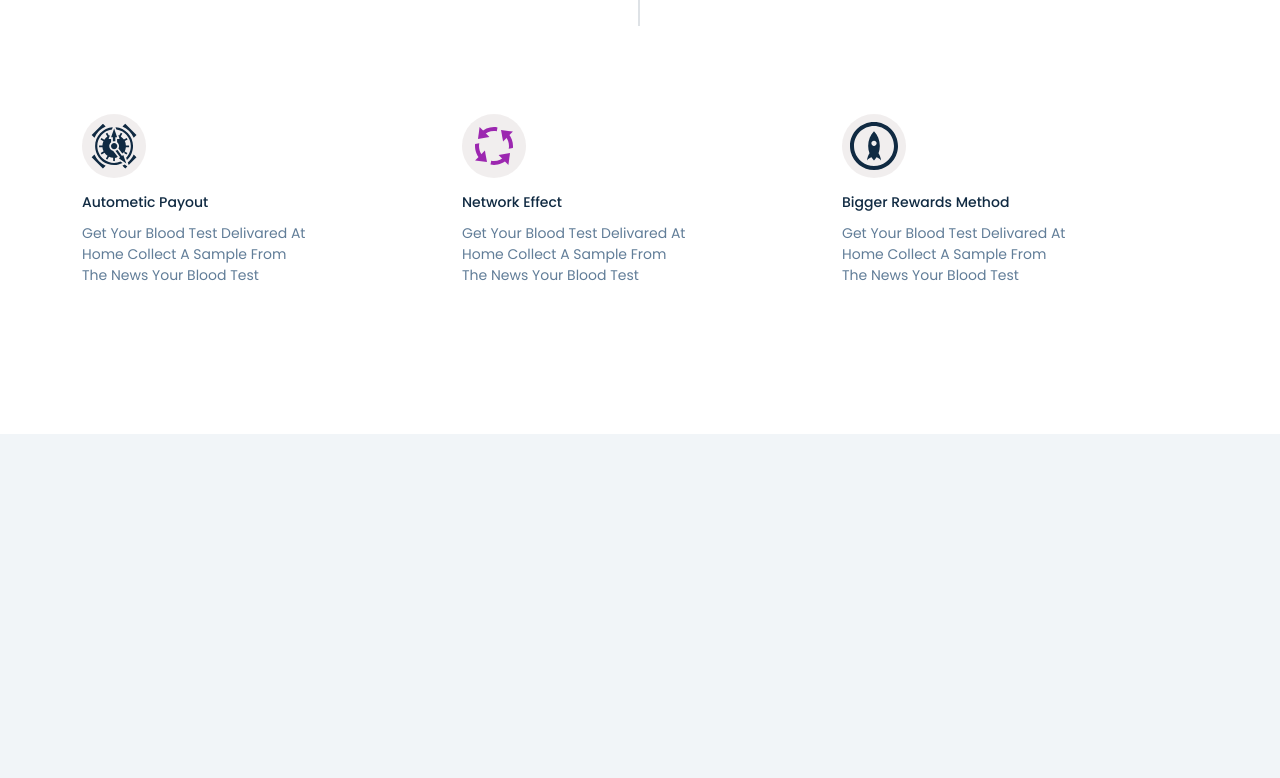
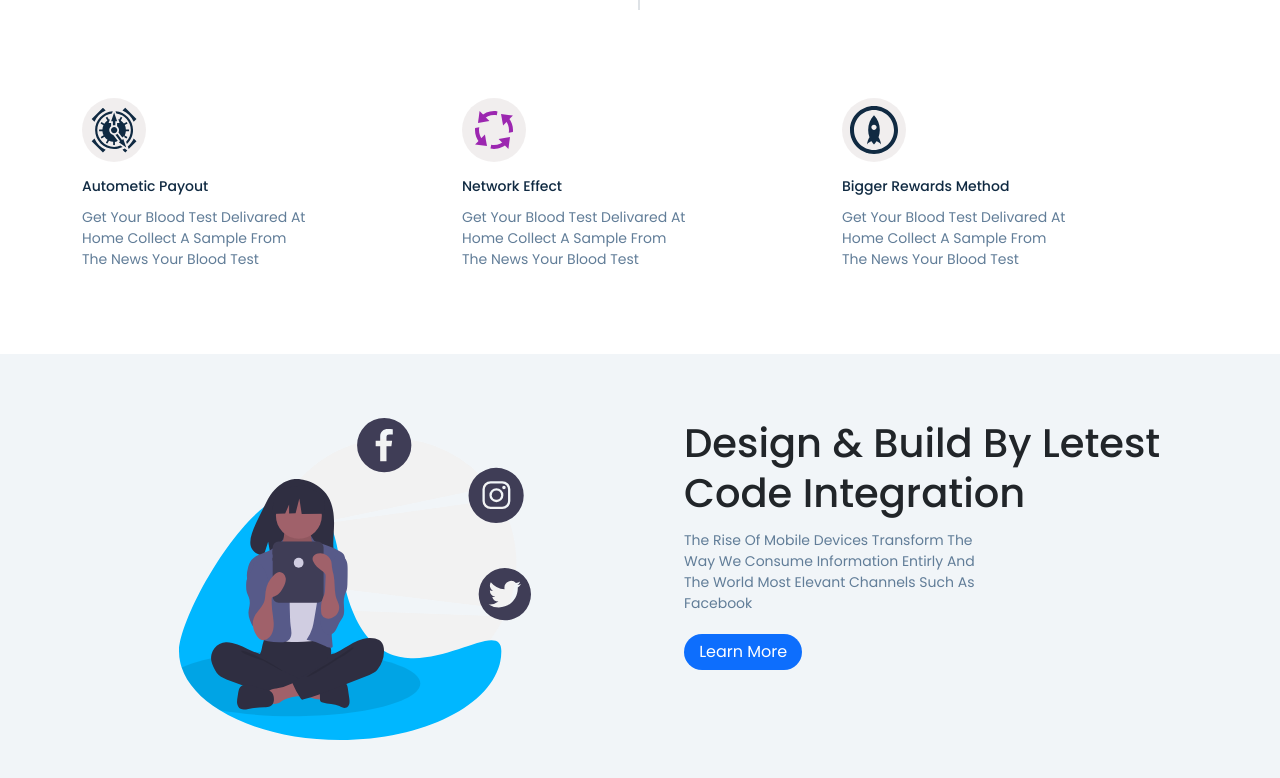
Before and after one commit to nezam0003/React-Blog, a React (Create React App) app: page /features in a window 1280 px wide. Shown: the part 864-1642 px from the top of the page. Before the commit the page ends 1346 px from the top, so only its background shows below. Built offline with nearby package versions, Linux system fonts and the light colour scheme.

Commit message:
DesignIntegration component done

```diff
--- a/src/App.css
+++ b/src/App.css
@@ -85,6 +85,16 @@ h3 {
 h4 {
   font-size: 0.875rem;
 }
+
+@media screen and (max-width: 600px) {
+  h1 {
+    font-size: 2.2rem;
+  }
+  h2 {
+    font-size: 1.8rem;
+  }
+}
+
 p {
   margin-bottom: 1.25rem;
   color: var(--clr-grey-5);
@@ -167,9 +177,7 @@ nav {
   overflow: hidden;
   transition: var(--transition);
 }
-/* .show-container {
-  height: 10rem;
-} */
+
 @media screen and (min-width: 800px) {
   .navbar-container {
     max-width: 1200px;
@@ -218,12 +226,4 @@ nav {
 /* Navbar  end*/
 
 /* Hero start */
-
-.custom-border {
-  border-radius: 1.5rem;
-}
-
-.custom-img {
-  max-width: 450px;
-}
 /* Hero end */
--- /dev/null
+++ b/src/components/Button.jsx
@@ -0,0 +1,37 @@
+import React from "react";
+import styled from "styled-components";
+
+const Button = ({ text }) => {
+  return <ButtonContainer>{text}</ButtonContainer>;
+};
+
+const ButtonContainer = styled.button`
+  outline: none;
+  border: none;
+  display: inline-block;
+  font-weight: 400;
+  line-height: 1.5;
+  color: #fff;
+  background-color: #0d6efd;
+  text-align: center;
+  text-decoration: none;
+  text-transform: capitalize;
+  vertical-align: middle;
+  cursor: pointer;
+  -webkit-user-select: none;
+  -moz-user-select: none;
+  user-select: none;
+  padding: 0.375rem 0.95rem;
+  font-size: 1rem;
+  border-radius: 1.5rem;
+  transition: color 0.15s ease-in-out, background-color 0.15s ease-in-out,
+    border-color 0.15s ease-in-out, box-shadow 0.15s ease-in-out;
+
+  &:hover {
+    color: #fff;
+    background-color: #0b5ed7;
+    border-color: #0a58ca;
+  }
+`;
+
+export default Button;
--- /dev/null
+++ b/src/components/DesignIntegration.jsx
@@ -0,0 +1,54 @@
+import React from "react";
+import social from "../images/social.svg";
+import styled from "styled-components";
+import Title from "./Title";
+import Button from "./Button";
+
+const DesignIntegration = () => {
+  return (
+    <DesignSection>
+      <div className="container">
+        <div className="row">
+          <div className="col-10 mx-auto mx-md-0 mb-4 mb-md-0 col-md-6">
+            <div className="img-container">
+              <img src={social} alt="social" className="img-fluid" />
+            </div>
+          </div>
+          <div className="col-10 mx-auto mx-md-0 mb-3 mb-md-0 col-md-6">
+            <div className="design-content">
+              <Title title="Design & build by letest code integration" />
+              <p className="text-capitalize">
+                the rise of mobile devices transform the way we consume
+                information entirly and the world most elevant channels such as
+                facebook
+              </p>
+              <Button text="learn more" />
+            </div>
+          </div>
+        </div>
+      </div>
+    </DesignSection>
+  );
+};
+
+const DesignSection = styled.section`
+  padding: 4rem 0;
+
+  .img-container {
+    width: 100%;
+    display: flex;
+    justify-content: center;
+    align-items: center;
+    img {
+      max-width: 22rem;
+    }
+  }
+  .design-content {
+    margin-left: 2rem;
+  }
+  p {
+    max-width: 60%;
+  }
+`;
+
+export default DesignIntegration;
--- a/src/components/hero/HeroContent.jsx
+++ b/src/components/hero/HeroContent.jsx
@@ -1,6 +1,7 @@
 import React from "react";
 import { HiBadgeCheck } from "react-icons/hi";
 import Title from "../Title";
+import Button from "../Button";
 
 const HeroContent = () => {
   return (
@@ -19,9 +20,7 @@ const HeroContent = () => {
             personal budgets
           </p>
           <div className="mt-2 mb-3">
-            <button className="btn btn-primary custom-border">
-              Try for free
-            </button>
+            <Button text="try for free" />
             <button className="btn text-primary mx-2">watch demo video</button>
           </div>
         </div>
--- a/src/components/hero/HeroImage.jsx
+++ b/src/components/hero/HeroImage.jsx
@@ -1,14 +1,28 @@
 import React from "react";
+import styled from "styled-components";
 import heroImg from "../../images/hero.svg";
 
 const HeroImage = () => {
   return (
     <>
-      <div className="col-10 mx-auto  col-sm-10 col-md-6">
-        <img src={heroImg} alt="hero" className="img-fluid custom-img" />
+      <div className="col-10 mx-auto col-sm-10 col-md-6">
+        <ImageContainer>
+          <img src={heroImg} alt="hero" className="img-fluid custom-img" />
+        </ImageContainer>
       </div>
     </>
   );
 };
 
+const ImageContainer = styled.div`
+  width: 100%;
+  display: flex;
+  justify-content: center;
+  align-items: center;
+
+  img {
+    max-width: 22rem;
+  }
+`;
+
 export default HeroImage;
--- a/src/components/smart-jackpot/JackpotHeader.jsx
+++ b/src/components/smart-jackpot/JackpotHeader.jsx
@@ -5,10 +5,8 @@ const JackpotHeader = () => {
   return (
     <div className="container">
       <div className="row">
-        <div className="col-md-6 mb-sm-4 border-end border-2">
-          <div
-            style={{ maxWidth: "90%", textAlign: "center", padding: "1rem" }}
-          >
+        <div className="col-10 mx-auto col-md-6 mb-sm-4 border-end border-2">
+          <div style={{ maxWidth: "90%", padding: ".5rem" }}>
             <Title title="smart jackpot that you may love this anytime & anywhere" />
           </div>
         </div>
--- a/src/components/smart-jackpot/SmartJackPot.jsx
+++ b/src/components/smart-jackpot/SmartJackPot.jsx
@@ -13,7 +13,7 @@ const SmartJackPot = () => {
 };
 
 const JackpotMainContent = styled.div`
-  padding: 4rem 0rem;
+  padding: 4rem 0rem 0rem 0rem;
   background: #fff;
 `;
 
--- a/src/page/feature/Features.jsx
+++ b/src/page/feature/Features.jsx
@@ -1,5 +1,6 @@
 import React from "react";
 import styled from "styled-components";
+import DesignIntegration from "../../components/DesignIntegration";
 import SmartJackPot from "../../components/smart-jackpot/SmartJackPot";
 import FeaturesContent from "./FeaturesContent";
 import FeaturesImage from "./FeaturesImage";
@@ -14,8 +15,8 @@ const Features = () => {
             <FeaturesContent />
           </div>
         </div>
-        {/* smart-jackpot section */}
         <SmartJackPot />
+        <DesignIntegration />
       </FeatureSection>
     </>
   );
--- a/src/page/feature/FeaturesImage.jsx
+++ b/src/page/feature/FeaturesImage.jsx
@@ -5,7 +5,7 @@ import featureImg from "../../images/feature.svg";
 const FeaturesImage = () => {
   return (
     <>
-      <div className="col-10 mx-auto  col-sm-10 col-md-6">
+      <div className="col-10 mx-auto  mb-4 mb-md-0  col-sm-10 col-md-6">
         <FeatureImageContainer>
           <img src={featureImg} alt="feature" className="img-fluid" />
         </FeatureImageContainer>
@@ -15,8 +15,14 @@ const FeaturesImage = () => {
 };
 
 const FeatureImageContainer = styled.div`
-  max-width: 22rem;
-  text-align: center;
+  width: 100%;
+  display: flex;
+  justify-content: center;
+  align-items: flex-end;
+
+  img {
+    max-width: 22rem;
+  }
 `;
 
 export default FeaturesImage;
```
